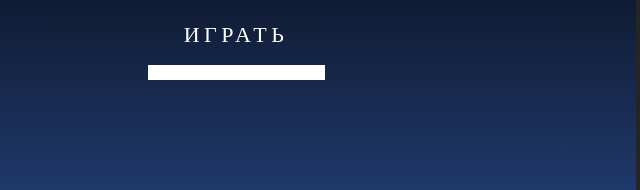
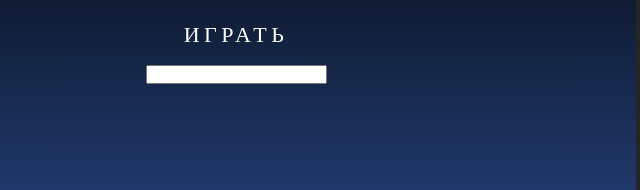
Before and after one commit to ilyamurashov/city-game, a plain HTML site: page index.html in a window 1280 px wide. Shown: the part 285-475 px from the top of the page, 452-1092 px from the left. Drawn offline with Linux system fonts and the light colour scheme.

Commit message:
ZRevert "изменил id на class (citiesName)"
This reverts commit e2b8a3393ed8033ad23e8c25bb79a78488cf7a42.

```diff
--- a/index.html
+++ b/index.html
@@ -16,7 +16,7 @@
     <img class="bg-city2" src="img/building-2.svg" alt="">
     <h1 id="message" >ГОРОДА</h1>
     <a class="start-game" href="#" onclick="messaje()">Играть</a>
-    <input class="citiesName" type="text">
+    <input id="citiesName" type="text">
     <p class="computer"></p></div>
 </div>
 <script src="js/cities.js"></script>
```
